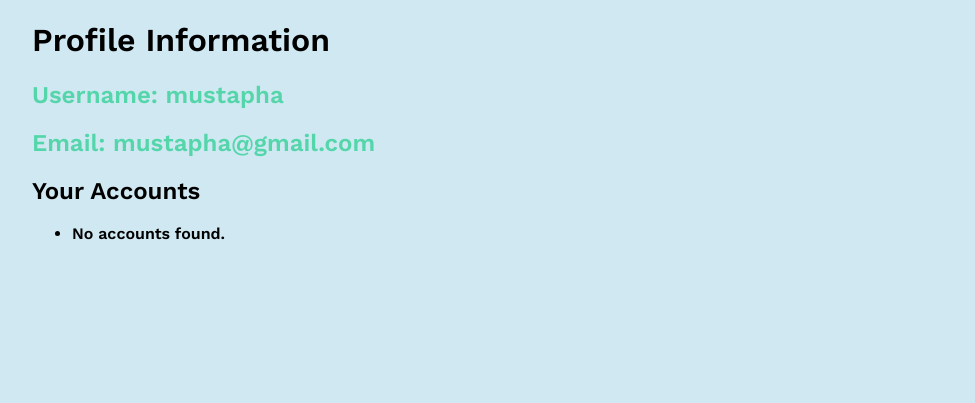
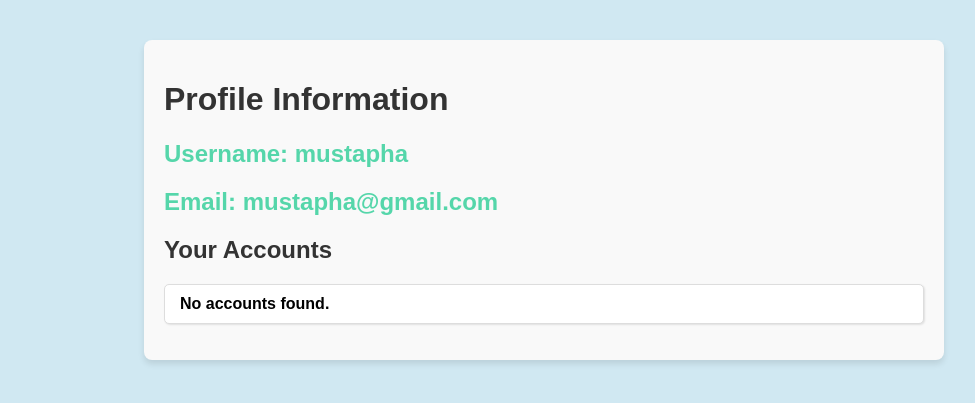
Before and after one commit to ayoub-djaghloul/Generation_mdp, a Django app: page /profile/ in a window 1280 px wide. Shown: the part 63-466 px from the top of the page, without its empty margins (96-1071 px from the left). Run offline with Django 5.2, Linux system fonts and the light colour scheme; a user stored in the database is signed in; data comes from the database, SQL or seed files in the repository; both versions use the stored data as it was after the commit.

Commit message:
tout est réglé

```diff
--- /dev/null
+++ b/mdpGenerator/users/static/users/css/profile.css
@@ -0,0 +1,74 @@
+/* Container Styles */
+.container1 {
+    max-width: 800px;
+    margin: 0 auto;
+    padding: 20px;
+    font-family: 'Arial', sans-serif;
+}
+
+.profile {
+    background-color: #f9f9f9;
+    border-radius: 8px;
+    box-shadow: 0 4px 6px rgba(0, 0, 0, 0.1);
+    padding: 20px;
+    margin-top: 20px;
+}
+
+h1, h2 {
+    color: #333;
+}
+
+/* Profile Info Styles */
+.profile-info h2 {
+    color: #55d6aa;
+    margin-bottom: 10px;
+}
+
+/* Accounts Section Styles */
+.accounts h2 {
+    margin-top: 20px;
+}
+
+.account-list {
+    list-style-type: none;
+    padding: 0;
+}
+
+.account-list li {
+    background-color: #fff;
+    border: 1px solid #ddd;
+    border-radius: 5px;
+    padding: 10px 15px;
+    margin-bottom: 10px;
+    box-shadow: 1px 1px 2px rgba(0, 0, 0, 0.1);
+    transition: transform 0.2s;
+}
+
+.account-list li:hover {
+    transform: scale(1.02);
+    background-color: #eef9f9; /* Lighter shade for hover */
+    cursor: pointer; /* Changes cursor to indicate clickable */
+
+}
+
+.account-bubble {
+    color: #555;
+    font-weight: bold;
+}
+
+/* Responsive Design */
+@media (max-width: 768px) {
+    .container {
+        padding: 10px;
+    }
+}
+
+
+.account-list li:hover::after {
+    content: "Click to Copy";
+    font-size: 0.8rem;
+    color: #333;
+    position: absolute;
+    right: 20px;
+    top: 10px;
+}
--- a/mdpGenerator/users/templates/users/base.html
+++ b/mdpGenerator/users/templates/users/base.html
@@ -4,8 +4,11 @@
 <head>
     <meta charset="UTF-8">
     <link rel="stylesheet" href="{% static 'users/css/main.css' %}" type="text/css">
+    <link rel="stylesheet" href="{% static 'users/css/profile.css' %}" type="text/css">
+    <link rel="shortcut icon" type="image/x-icon" href="{% static 'images/favicon.ico' %}">
 
     <title>SafeGuard</title>
+
 </head>
 <body>
 <header>
--- a/mdpGenerator/users/templates/users/profile.html
+++ b/mdpGenerator/users/templates/users/profile.html
@@ -2,7 +2,7 @@
 {% load static %}
 
 {% block content %}
-<div class="container">
+<div class="container1">
     <div class="profile">
         <h1>Profile Information</h1>
         <div class="profile-info">
@@ -13,7 +13,7 @@
             <h2>Your Accounts</h2>
             <ul class="account-list">
                 {% for account in user_accounts %}
-                    <li class="account-bubble">{{ account.platform }}: {{ account.password }} (Added on {{ account.date|date:"Y-m-d" }})</li>
+                    <li class="account-bubble" data-password="{{ account.password }}">{{ account.platform }}: {{ account.password }} (Added on {{ account.date|date:"Y-m-d" }})</li>
                 {% empty %}
                     <li>No accounts found.</li>
                 {% endfor %}
@@ -21,4 +21,23 @@
         </div>
     </div>
 </div>
+
+
+<script>
+    document.addEventListener('DOMContentLoaded', function() {
+        document.querySelectorAll('.account-bubble').forEach(function(item) {
+            item.addEventListener('click', function() {
+                var password = this.getAttribute('data-password');
+                navigator.clipboard.writeText(password).then(function() {
+                    // Success feedback
+                    alert('Password copied to clipboard!');
+                }, function() {
+                    // Error feedback
+                    alert('Failed to copy password');
+                });
+            });
+        });
+    });
+</script>
+
 {% endblock %}
--- a/mdpGenerator/users/urls.py
+++ b/mdpGenerator/users/urls.py
@@ -9,7 +9,7 @@ urlpatterns = [
     path('profile/', views.profile, name='profile'),
     path('passwordDisplay/', views.passwordDisplay, name='display_password'),
     path('', auth_view.LoginView.as_view(template_name='users/login.html'), name='login'),
-    path('logout/', auth_view.LogoutView.as_view(template_name='users/logout.html'), name='logout'),
+    path('', auth_view.LogoutView.as_view(template_name='users/login.html'), name='logout'),
     path('save_password/', views.save_password, name='save_password'),
 
 ]
```
Also changed, not shown: mdpGenerator/db.sqlite3, mdpGenerator/users/static/images/favicon.ico (added).
